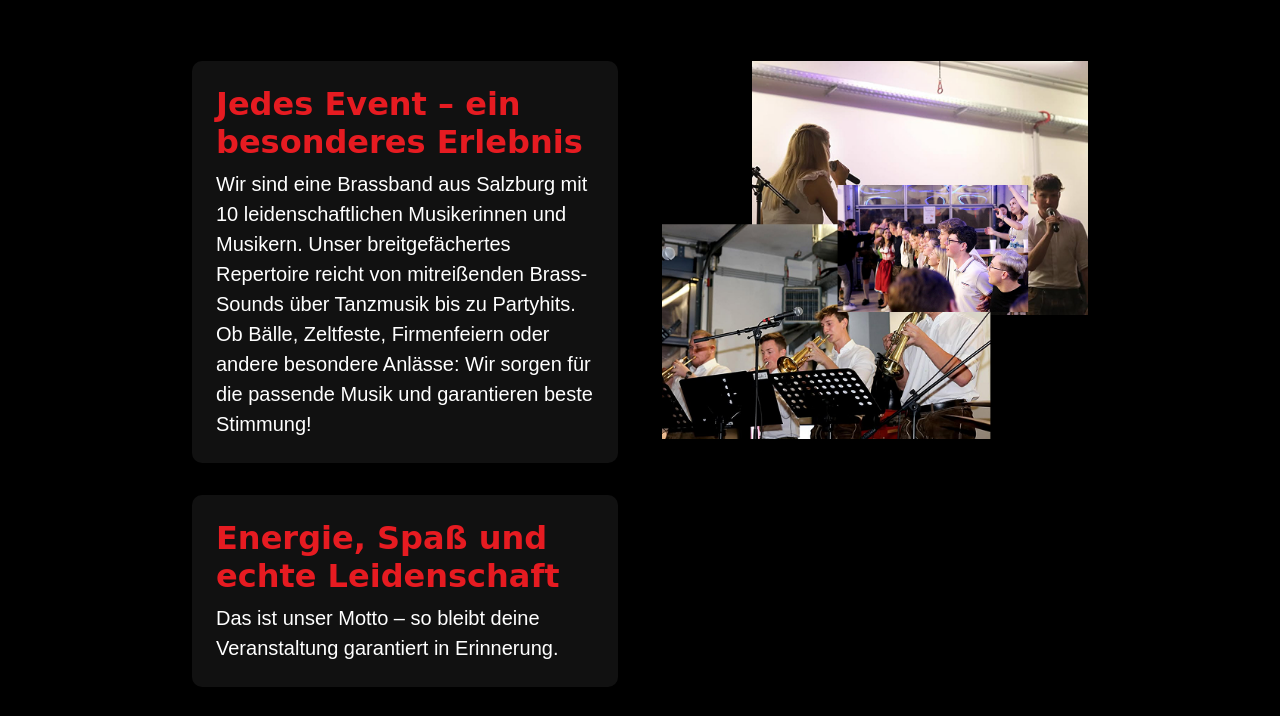
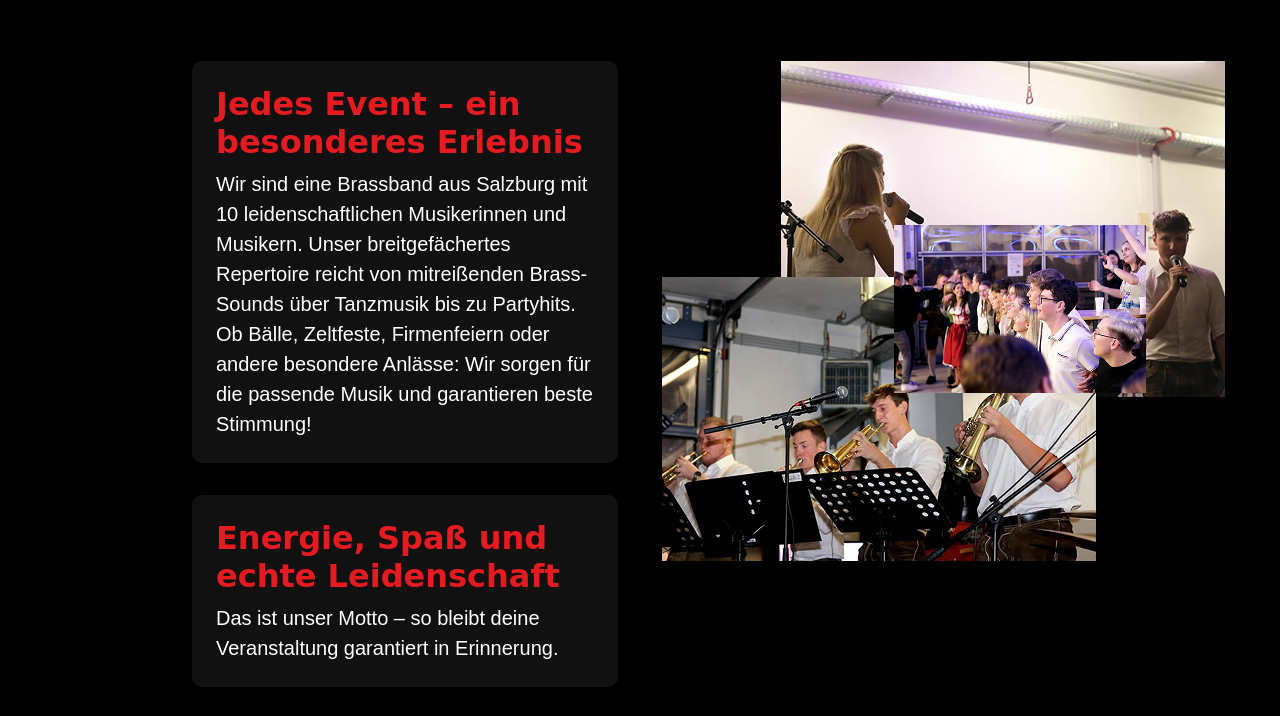
Before and after one commit to SeverinSiller/hoaschoaf, a plain HTML site: page index.html in a window 1280 px wide. Shown: the part 803-1519 px from the top of the page. Drawn offline with Linux system fonts and the light colour scheme; a web font is replaced by a local one.

Commit message:
Update index.css

```diff
--- a/index.css
+++ b/index.css
@@ -12,7 +12,7 @@ body {
 }
 
 img {
-  max-width: 100%;
+  max-width: 300%;
   height: auto;
 }
 
```
